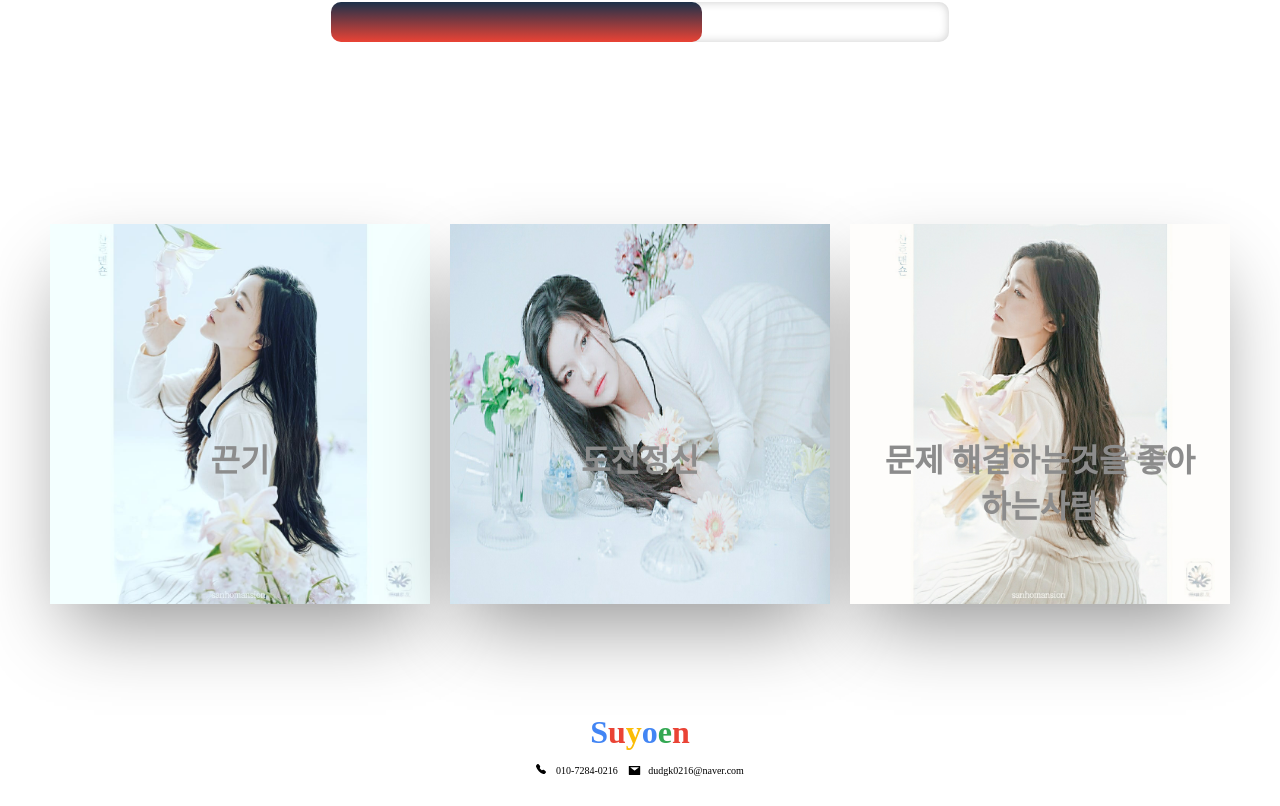
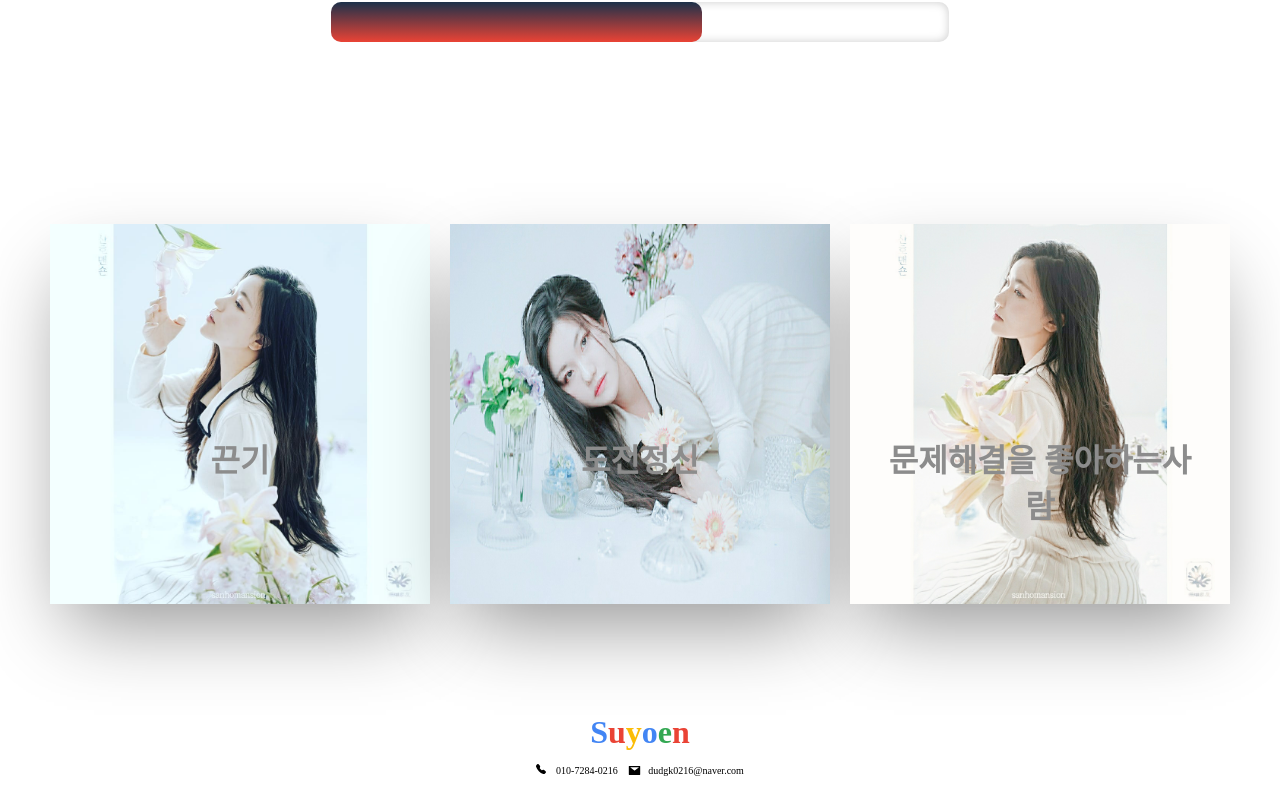
Before and after one commit to leeyounagh/portFolio, a React (Create React App) app in the folder client/: page /about in a window 1280 px wide. Shown: the part 599-1405 px from the top of the page. Built offline with nearby package versions, Linux system fonts and the light colour scheme; a web font is replaced by a local one.

Commit message:
어바웃 페이지 수정

```diff
--- a/client/src/About/About.js
+++ b/client/src/About/About.js
@@ -109,9 +109,9 @@ const About = () => {
           <img src='./image/포폴2.jpg'/>
           <div class="text">
          <h1>
-         문제 해결하는것을 좋아하는사람
+         문제해결을 좋아하는사람
          </h1>
-        <h2 class="animate-text"> 문제 해결하는것을 좋아하는사람</h2>
+        <h2 class="animate-text"> 문제해결을 좋아하는사람</h2>
           <p class="animate-text">무언가를 끝까지 해내고 난뒤에 느끼는 성취감이 너무 좋습니다.
            프로젝트를 제작하거나, 코딩 연습할때, 오류가 나는 경우가 굉장히 많았습니다. 그때 스스로
            검색하고 공부하면서 해결해낸후 느끼는 성취감이나, 제가 머리속으로 상상한것이 직접 코딩을 함으로써
```
